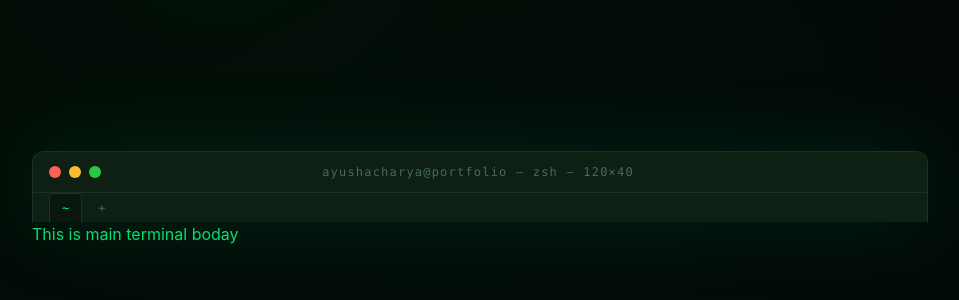
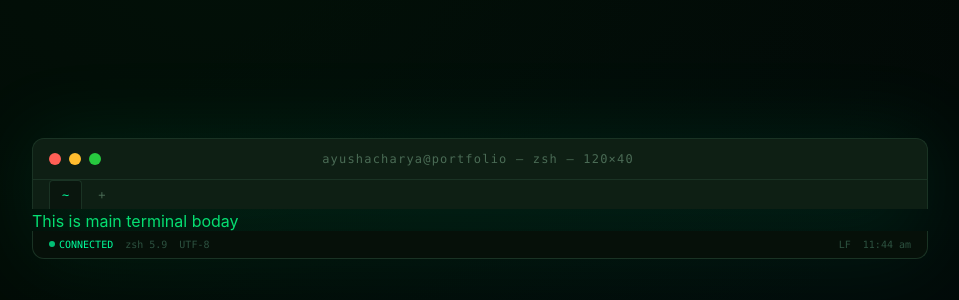
Before and after one commit to ig-ayush/terminalFolio, a React (Vite) app: page / in a window 1280 px wide. Shown: the part 202-502 px from the top of the page, without its empty margins (160-1119 px from the left). Built offline with nearby package versions, Linux system fonts and the light colour scheme.

Commit message:
Code the status bar of the terminal

```diff
--- /dev/null
+++ b/src/components/terminal/StatusBar.jsx
@@ -0,0 +1,18 @@
+export default function StatusBar() {
+    return (
+        <div className="ter-footer bg-[#061009] border border-[#1a3324] border-t-0 rounded-b-xl px-4 py-1.5 flex items-center justify-between text-[10px] font-mono text-[#2d5240] mt-[-2px]">
+          <div className="flex items-center gap-3">
+            <span className="text-[#00ff9d] flex items-center gap-1">
+              <span className="w-1.5 h-1.5 rounded-full bg-[#00ff9d] inline-block animate-pulse" />
+              CONNECTED
+            </span>
+            <span>zsh 5.9</span>
+            <span>UTF-8</span>
+          </div>
+          <div className="flex items-center gap-3">
+            <span>LF</span>
+            <span>{new Date().toLocaleTimeString("en-IN", { hour: "2-digit", minute: "2-digit" })}</span>
+          </div>
+        </div>
+    )
+}
--- a/src/components/terminal/Terminal.jsx
+++ b/src/components/terminal/Terminal.jsx
@@ -2,6 +2,7 @@ import { motion } from "framer-motion";
 import {useState} from "react";
 import TerminalWindow from "./TerminalWindow";
 import TerminalBody from "./TerminalBody";
+import StatusBar from "./StatusBar";
 
 function Terminal() {
   const [booted, setBooted] = useState(true);
@@ -21,8 +22,15 @@ function Terminal() {
           filter: "drop-shadow(0 0 40px #00ff9d18)",
         }}
       >
+      {/* Terminal Window */}
         <TerminalWindow />
+
+        {/* Terminal Body */}
         <TerminalBody />
+
+        {/* Status Bar */}
+        <StatusBar />
+
       </motion.div>
     </div>
   );
```
